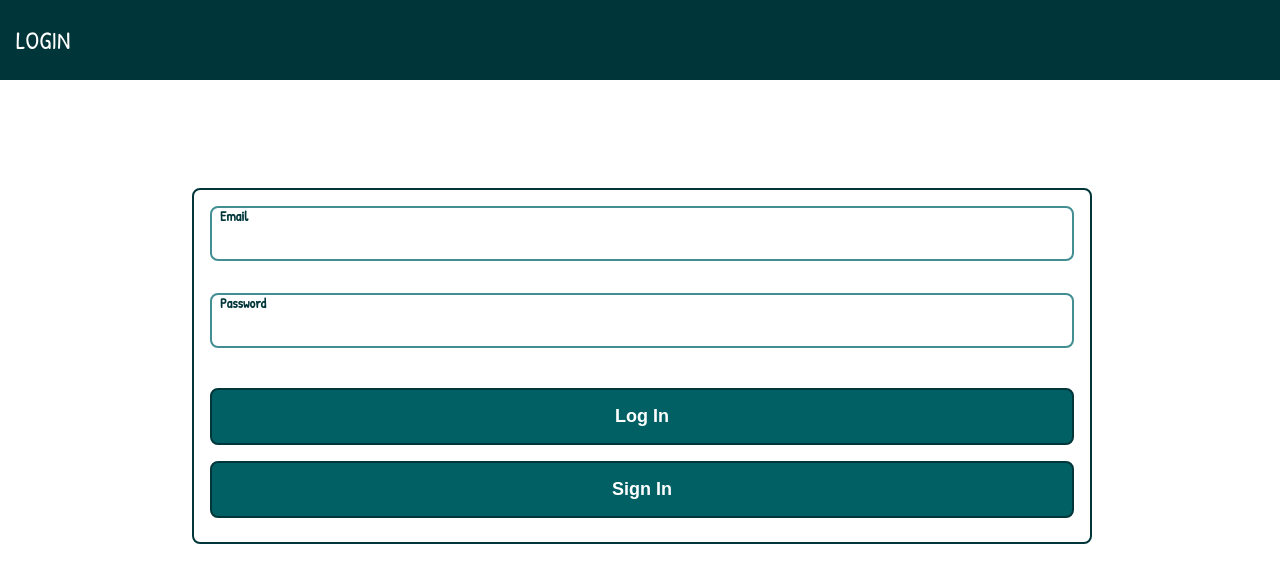
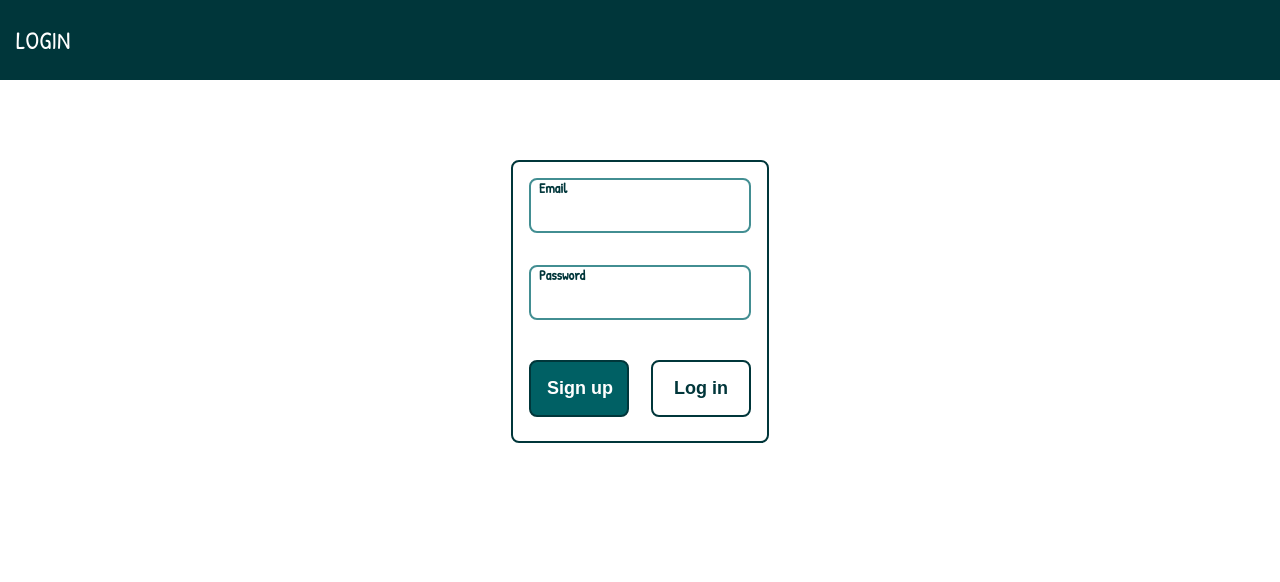
Before and after one commit to mavenesio/house-expenses, a Next.js app: page / in a window 1280 px wide. Shown: the top 582 px of the page. Built offline with nearby package versions, Linux system fonts and the light colour scheme.

Commit message:
add spinner and ajust widths

```diff
--- a/pages/index.js
+++ b/pages/index.js
@@ -7,36 +7,34 @@ import * as Yup from 'yup';
 import {gql, useMutation} from '@apollo/client';
 
 import Input from '../Components/Input/Input';
-import Button from '../Components/Button/Button';
+import Button, {SecondaryButton} from '../Components/Button/Button';
 import Modal from '../Components/Modal/Modal';
 import CreateUserCard from '../Components/Modal/CreateUserCard';
 import Header from '../Components/Header/Header';
 import ErrorField from '../Components/ErrorField/ErrorField';
+import Spinner from '../Components/Spinner/Spinner';
+
 
 const LoginContainer = styled.form`
-  position: relative;
   width: 100%;
   height: 90%;
+  display:flex;
+  justify-content:center;
 `;
-
 const LoginBox = styled.div`
   display:flex;
   flex-direction:column;
+  align-self:center;
   border:2px solid ${props => props.theme.color.primaryDarkColor};
   border-radius: 8px;
-  width:70%;
+  top:20%;
   position:absolute;
-  top:calc(15%);
-  left:calc(15%);
 `;
 const ButtonContainer = styled.div`
   margin:1rem;
   display:flex;
   flex-direction:row;
-  justify-content: flex-end;
-  @media screen {
-    flex-direction:column-reverse;
-  }
+  justify-content: space-between;
 `;
 const InputContainer = styled.div`
     margin:1rem;
@@ -48,14 +46,24 @@ const InputContainer = styled.div`
     font-weight: ${props => props.theme.font.weight.bold};
 `;
 const CustomButton = styled(Button)`
+  white-space:nowrap;
   margin:0.5rem;
-  width:50%;
+  width:45%;
   @media screen {
-    width:100%;
     margin:0.5rem 0rem 0.5rem 0rem;
   }
-  cursor: pointer;
 `;
+const CustomSecondaryButton = styled(SecondaryButton)`
+white-space:nowrap;
+  margin:0.5rem;
+  width:45%;
+  @media screen {
+    margin:0.5rem 0rem 0.5rem 0rem;
+  }
+
+`
+
+
 const AUTHOTIZATION_USER = gql`
   mutation userAuthorization($input: AuthorizationInput){
     userAuthorization(input: $input){
@@ -64,37 +72,34 @@ const AUTHOTIZATION_USER = gql`
   }
 `;
 
-function Login() {
+function Login(props) {
   const [ModalIsVisible, setModalIsVisible] = useState(false);
   const [ErrorMessage, setErrorMessage] = useState(null);
+  const [Loading, setLoading] = useState(false);
   const router = useRouter();
   const [AuthorizationInput] = useMutation(AUTHOTIZATION_USER);
   const formik = useFormik({
     initialValues: {email: '', password: ''},
     validationSchema: Yup.object({
-      email: Yup.string().email('El email no es valido').required('Email es obligatorio'),
-      password: Yup.string()
-                  .required('password no puede ser vacio')
-                  .min(6, 'password no puede tener menos de 6 caracteres')
+      email: Yup.string().email('Invalid email').required('Email is required'),
+      password: Yup.string().required('password is required')
+    }),
 
-    }),
     onSubmit: async values => {
       const {email, password} = values;
       try {
+        setLoading(true);
         const {data} = await AuthorizationInput({
           variables: {
             input:{email, password}
           }
         });
-
         const {token} = data.userAuthorization;
         localStorage.setItem('token', token);
+        setLoading(false);
         router.push('/Homepage')
-
-
-
-
       } catch (err) {
+        setLoading(false);
         const message = err.message.replace('GraphQL error:', '');
         setErrorMessage(message);
         setTimeout( () => {
@@ -105,9 +110,11 @@ function Login() {
   })
   return (
     <>
-      <Header title='LOGIN' />
+      <Header title='LOGIN' logOutVisible={false}/>
       <LoginContainer onSubmit={formik.handleSubmit} id='loginForm'>
+        {console.log(props)}
         <LoginBox>
+          <ErrorField errorMessage={ErrorMessage} touched={true}/>
           <InputContainer>
               <Input
                   name='email'
@@ -132,19 +139,18 @@ function Login() {
               <ErrorField errorMessage={formik.errors.password} touched={formik.errors.password } />
             </InputContainer>
           <ButtonContainer>
-            <ErrorField errorMessage={ErrorMessage} touched={true}/>
-            <CustomButton onClick={() => {setModalIsVisible(true)}} >Sign In</CustomButton>
-            <CustomButton type='submit' form='loginForm' >Log In</CustomButton>
+            <CustomButton onClick={() => {setModalIsVisible(true)}} >Sign up</CustomButton>
+            <CustomSecondaryButton type='submit' form='loginForm' >Log in</CustomSecondaryButton>
           </ButtonContainer>
         </LoginBox>
       </LoginContainer>
-      <Modal
-          isVisible={ModalIsVisible}
-          changeVisibility={() => setModalIsVisible(!ModalIsVisible)}>
-              <CreateUserCard changeVisibility={() => setModalIsVisible(!ModalIsVisible)} />
+      <Spinner loading={Loading} />
+      <Modal isVisible={ModalIsVisible} changeVisibility={() => setModalIsVisible(!ModalIsVisible)}>
+        <CreateUserCard changeVisibility={() => setModalIsVisible(!ModalIsVisible)} />
       </Modal>
     </>
   )
+
 }
 
-export default Login
+export default (Login)
```
